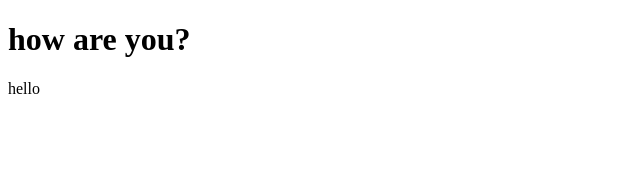
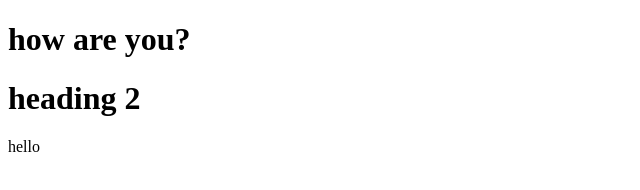
Before and after one commit to CalsonA/calsona.github.io, a plain HTML site: page index.html in a window 1280 px wide. Shown: the whole page, without its empty margins (0-640 px from the left). Drawn offline with Linux system fonts and the light colour scheme.

Commit message:
add the second heading

```diff
--- a/index.html
+++ b/index.html
@@ -11,6 +11,7 @@
     <frame>
   </frameset>-->
 <h1>how are you?</h1>
+<h1>heading 2</h1>
 <body>
 hello
 </body>
```
